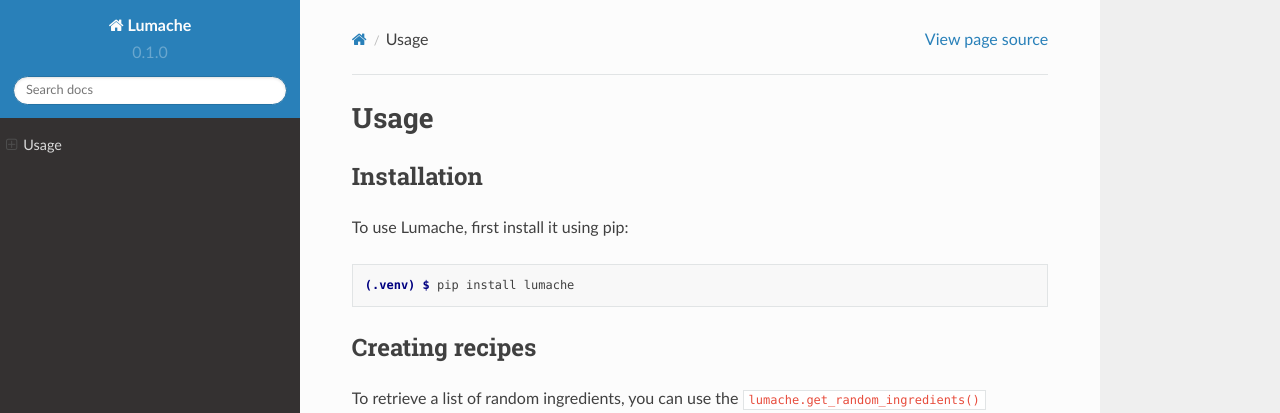
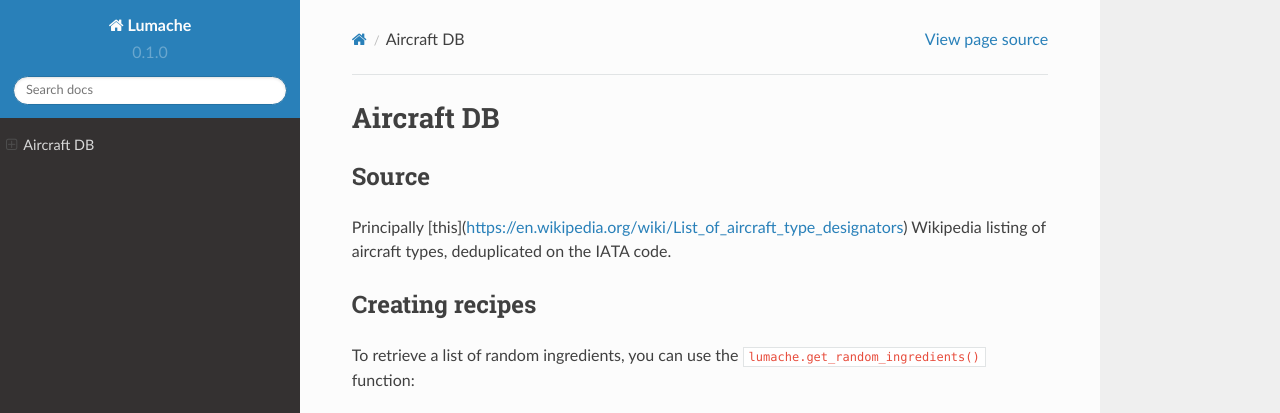
Before and after one commit to unityofsaints/Marco, a Sphinx documentation site: the page built from docs/source/aircraft.rst, in a window 1280 px wide and 1036 px high, cut to the strip 0-413 px from the top of the window. Built offline with Sphinx 7.4.7 and the Read the Docs theme 2.0.0, drawn with Linux system fonts in a browser that asks for light colours.

Commit message:
Just some messing around

```diff
--- a/docs/source/usage.rst
+++ b/docs/source/aircraft.rst
@@ -1,16 +1,12 @@
-Usage
-=====
+Aircraft DB
+===========
 
 .. _installation:
 
-Installation
-------------
+Source
+------
 
-To use Lumache, first install it using pip:
-
-.. code-block:: console
-
-   (.venv) $ pip install lumache
+Principally [this](https://en.wikipedia.org/wiki/List_of_aircraft_type_designators) Wikipedia listing of aircraft types, deduplicated on the IATA code.
 
 Creating recipes
 ----------------
```
